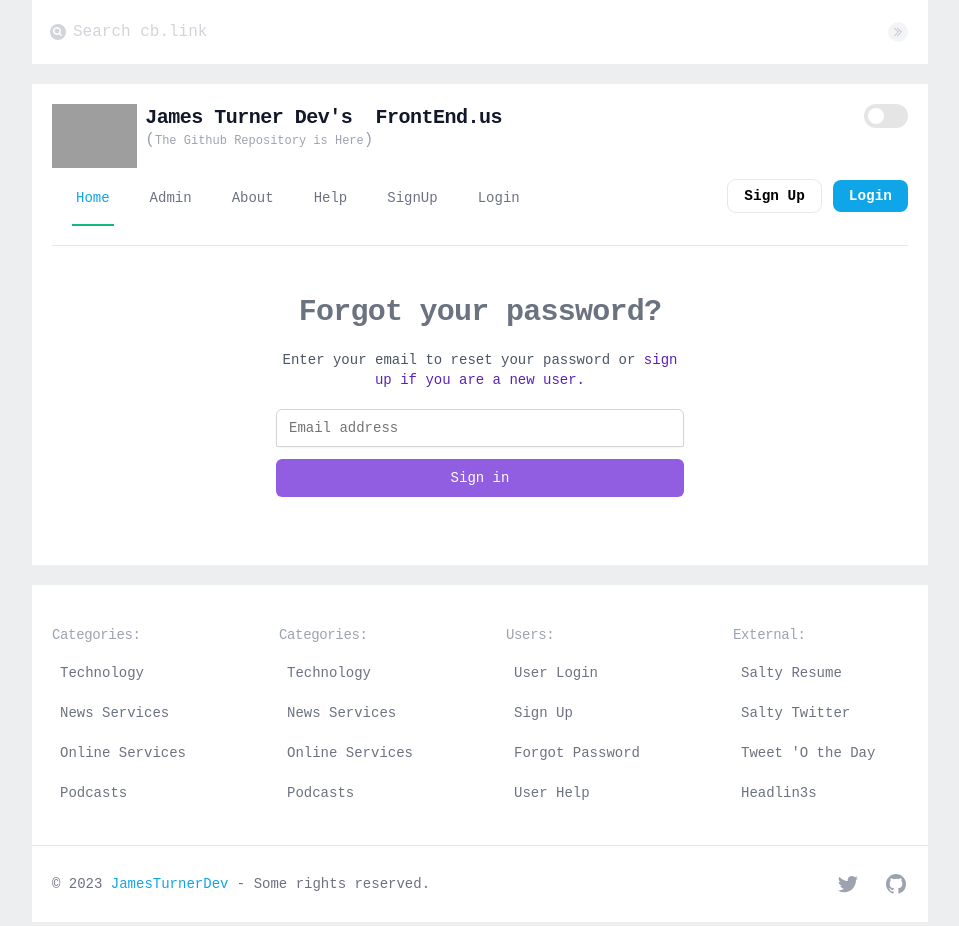
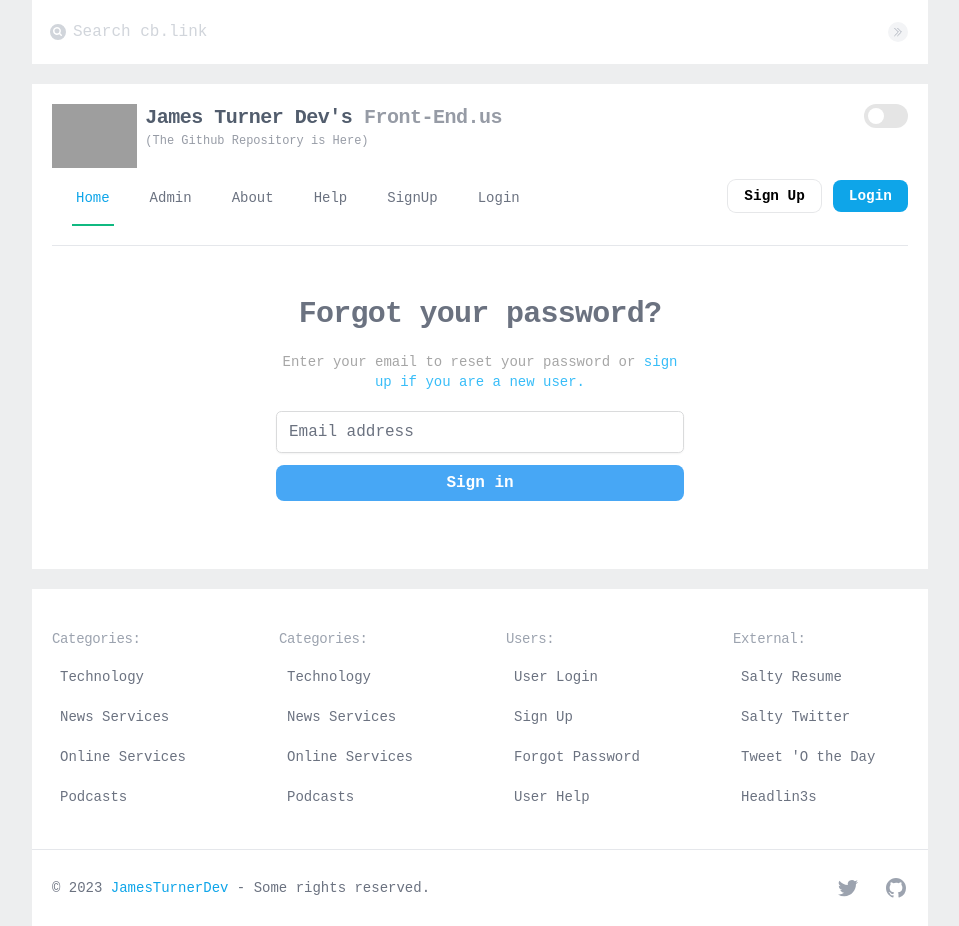
Before and after one commit to jamesturner-dev/front-end.us, a Vue app: page /user/forgot in a window 1280 px wide. Shown: the whole page, without its empty margins (160-1119 px from the left). Built offline with nearby package versions, Linux system fonts and the light colour scheme; grey boxes are pictures that could not be loaded.

Commit message:
Let the standardization begin!

```diff
--- a/src/components/layout/TheHeader.vue
+++ b/src/components/layout/TheHeader.vue
@@ -4,22 +4,17 @@
       <div class="flex-1">
         <div class="flex">
           <a :href="logo.link" class="flex">
-            <img class="h-16 mr-2"
-              :src="logo.src"
-              :alt="logo.alt" />
+            <img class="h-16 mr-2" :src="logo.src" :alt="logo.alt" />
           </a>
           <div>
-            <h1 class="text-xl font-bold tracking-tight text-gray-900 dark:text-gray-300 -mb-1">
-              <a :href="siteInfo.url" class="hover:text-gray-700 dark:hover:text-gray-200">
+            <h1 class="text-xl -mb-1">
+              <a :href="siteInfo.url" class="hover:text-black">
                 {{ siteInfo.subTitle }}
               </a>
-              <a :href="siteInfo.url" class="hover:text-gray-700 dark:hover:text-gray-200">
-                &nbsp;{{ siteInfo.title }}
-              </a>
+              <a :href="siteInfo.url" class="grayLink">&nbsp;{{ siteInfo.title }}</a>
             </h1>
-            <a class="text-gray-400 dark:text-gray-700 hover:text-black dark:hover:text-white"
-              href="https://github.com/jamesturner-dev/cb">
-              (<span class="text-xs">The Github Repository is Here</span>)
+            <a class="grayLink" :href="siteInfo.repository">
+              <span class="text-xs">(The Github Repository is Here)</span>
             </a>
           </div>
         </div>
@@ -37,16 +32,16 @@ import TheSwitch from './Header/TheSwitch.vue';
 const logo = ref(
   {
     src: 'https://imagedelivery.net/jUv0WjkQAcJxE0kRYIap3Q/ddf395ae-9b7e-46ef-01a2-ad7bec32d300/public',
-    alt: 'James Turner Dev\'s FrontEnd.us Logo',
+    alt: 'James Turner Dev\'s Front-End.us Logo',
     link: '/'
-   }
+  }
 );
 const siteInfo = ref(
   {
     subTitle: "James Turner Dev's",
-    title: 'FrontEnd.us',
+    title: 'Front-End.us',
     url: '/',
-    image: 'https://imagedelivery.net/jUv0WjkQAcJxE0kRYIap3Q/ddf395ae-9b7e-46ef-01a2-ad7bec32d300/public'
+    repository: 'https://github.com/jamesturner-dev/front-end.us'
   }
 );
 </script>
--- a/src/components/user/ForgotPassword.vue
+++ b/src/components/user/ForgotPassword.vue
@@ -2,10 +2,10 @@
   <div class="flex min-h-full items-center justify-center px-5">
     <div class="w-full max-w-md space-y-5">
 
-      <h2 class="cbHeader">Forgot your password?</h2>
-      <p class="cbMore">
+      <h2 class="theHeading">Forgot your password?</h2>
+      <p class="more">
         Enter your email to reset your password or
-        <a href="/user/register" class="font-medium text-violet-800 hover:text-sky-500">
+        <a href="/user/register" class="text-sky-400">
           sign up if you are a new user.
         </a>
       </p>
@@ -14,11 +14,10 @@
         <div class="-space-y-px rounded-md shadow-sm">
           <label for="email-address" class="sr-only">Email address</label>
           <input id="email-address" v-model="email" name="email" type="email" autocomplete="email" required=""
-            class="dark:bg-black dark:border-gray-900 relative mb-1 block w-full appearance-none rounded-none rounded-t-md border border-neutral-300 px-3 py-2 text-gray-900 placeholder-neutral-500 focus:z-10 focus:border-sky-500 focus:outline-none focus:ring-sky-500 sm:text-sm"
+            class="formInput focus:z-10 focus:border-sky-500"
             placeholder="Email address" />
         </div>
-        <button @click="login" type="submit"
-          class="group relative flex w-full justify-center rounded-md border border-transparent bg-violet-700 bg-opacity-75 py-2 px-4 text-sm font-medium text-white hover:bg-sky-700 focus:outline-none focus:ring-2 focus:ring-sky-500 focus:ring-offset-2">
+        <button @click="login" type="submit" class="primary w-full">
           Sign in
         </button>
       </form>
--- a/src/components/user/UserLogin.vue
+++ b/src/components/user/UserLogin.vue
@@ -2,14 +2,14 @@
   <div class="flex min-h-full items-center justify-center px-5">
     <div class="w-full max-w-md space-y-8">
       <div>
-        <h2 class="mt-6 cbHeader">
+        <h2 class="mt-6 theHeading">
           Sign in to your account
         </h2>
-        <p class="mt-2 cbMore">
+        <p class="more">
           Or
           {{ " " }}
-          <a href="/user/register" class="font-medium text-violet-800 hover:text-sky-500">
-            sign up today to create a directory
+          <a href="/user/register" class="font-medium text-emerald-400 hover:text-sky-400">
+            sign up today to get started.
           </a>
         </p>
       </div>
@@ -38,7 +38,7 @@
 
         <div>
           <button @click="login" type="submit"
-            class="group relative flex w-full justify-center rounded-md border border-transparent bg-violet-700 bg-opacity-75 py-2 px-4 text-sm font-medium text-white hover:bg-sky-700 focus:outline-none focus:ring-2 focus:ring-sky-500 focus:ring-offset-2">
+            class="primary w-full">
             <span class="absolute inset-y-0 left-0 flex items-center pl-3">
             </span>
             Sign in
--- a/src/components/user/UserRegister.vue
+++ b/src/components/user/UserRegister.vue
@@ -1,55 +1,48 @@
 <template>
-  <div class="cbWrap">
-    <div class="w-full max-w-md space-y-8">
-      <div>
-        <h2 class="mt-6 text-center text-2xl font-bold tracking-tight text-gray-500">
-          Register a new account
-        </h2>
-        <p class="mt-2 cbMore">
-          There are {{ freeSpotsRemaing }} free directories remaining.
-        </p>
-      </div>
+  <div class="theWrapper">
+    <div class="w-full max-w-md space-y-10">
+
+      <h2 class="mt-5 text-center text-2xl font-bold tracking-tight text-gray-500">
+        Register a new account
+      </h2>
+
       <form @submit.prevent="" class="mt-8 space-y-6">
         <input type="hidden" name="remember" value="true" />
         <div class="-space-y-px rounded-md shadow-sm">
           <div>
+            <label for="name" class="sr-only">Name</label>
+            <input id="name" v-model="name" name="name" type="text" autocomplete="name" required=""
+              class="formInput focus:z-10 focus:border-sky-500 focus:outline-none focus:ring-sky-500 sm:text-sm"
+              placeholder="Name" />
+          </div>
+          <div>
             <label for="email-address" class="sr-only">Email address</label>
             <input id="email-address" v-model="email" name="email" type="email" autocomplete="email" required=""
-              class="dark:bg-black dark:border-gray-900 relative block w-full appearance-none rounded-none rounded-t-md border border-gray-300  px-3 py-2 text-gray-900 placeholder-gray-500 focus:z-10 focus:border-sky-500 focus:outline-none focus:ring-sky-500 sm:text-sm"
+              class="formInput focus:z-10 focus:border-sky-500 focus:outline-none focus:ring-sky-500 sm:text-sm"
               placeholder="Email address" />
-          </div>
-          <div>
-            <label for="name" class="sr-only">Name</label>
-            <input id="name" v-model="name" name="name" type="text" autocomplete="name" required=""
-              class="dark:bg-black dark:border-gray-900 relative block w-full appearance-none rounded-none border border-gray-300 px-3 py-2 text-gray-900 placeholder-gray-500 focus:z-10 focus:border-sky-500 focus:outline-none focus:ring-sky-500 sm:text-sm"
-              placeholder="Name" />
           </div>
           <div>
             <label for="password" class="sr-only">Password</label>
             <input id="password" v-model="password" name="password" type="password" autocomplete="current-password"
               required=""
-              class="dark:bg-black dark:border-gray-900 relative block w-full appearance-none rounded-none border border-gray-300 px-3 py-2 text-gray-900 placeholder-gray-500 focus:z-10 focus:border-sky-500 focus:outline-none focus:ring-sky-500 sm:text-sm"
+              class="formInput focus:z-10 focus:border-sky-500 focus:outline-none focus:ring-sky-500 sm:text-sm"
               placeholder="Password" />
           </div>
           <div>
             <label for="confirm-password" class="sr-only">Password</label>
             <input id="confirm-password" v-model="confirmPassword" name="confirm-password" type="password"
               autocomplete="confirm-password" required=""
-              class="dark:bg-black dark:border-gray-900 relative block w-full appearance-none rounded-none rounded-b-md border border-gray-300 px-3 py-2 text-gray-900 placeholder-gray-500 focus:z-10 focus:border-sky-500 focus:outline-none focus:ring-sky-500 sm:text-sm"
+              class="formInput focus:z-10 focus:border-sky-500 focus:outline-none focus:ring-sky-500 sm:text-sm"
               placeholder="Confirm Password" />
           </div>
         </div>
 
         <MemberLink :login=false />
 
-        <div>
-          <button @click="register" type="submit"
-            class="group relative flex w-full justify-center rounded-md border border-transparent bg-violet-700 bg-opacity-75 py-2 px-4 text-sm font-medium text-white hover:bg-sky-700 focus:outline-none focus:ring-2 focus:ring-sky-500 focus:ring-offset-2">
-            <span class="absolute inset-y-0 left-0 flex items-center pl-3">
-            </span>
-            Register
-          </button>
-        </div>
+        <button @click="register" type="submit" class="primary w-full">
+          Register
+        </button>
+
       </form>
     </div>
   </div>
@@ -74,23 +67,10 @@ export default {
 
   mounted() {
 
-    this.getCatLinks()
-
   },
 
   methods: {
 
-    async getCatLinks() {
-      const response = await fetch("http://localhost:5000/api/v1/count/users");
-      const data = await response.json();
-
-      if (data.data < 40) {
-        this.freeSpotsRemaing = 40 - data.data
-      } else {
-        this.freeSpotsRemaing = 0
-      }
-
-    },
 
     async register() {
       if (this.password !== this.confirmPassword) {
--- a/src/style.css
+++ b/src/style.css
@@ -18,6 +18,7 @@
   --grene-hover: rgb(114, 200, 118);
   --darker-gray: rgb(82, 93, 109);
   --mid-gray: rgb(107 114 128);
+  --light-gray: rgb(166, 166, 166);
 }
 
 body {
@@ -37,6 +38,16 @@ a.link {
 
 a.link:hover {
   color: var(--blu-hover);
+}
+
+a.grayLink {
+  color: var(--mid-gray);
+  opacity: 0.7;
+}
+
+a.grayLink:hover {
+  color: var(--darker-gray);
+  opacity: 1;
 }
 
 h1,h2,h3,h4,h5,h6 {
@@ -111,17 +122,32 @@ h1,h2,h3,h4,h5,h6 {
   background-color: rgb(0,0,0);
 }
 
-.cbWrap {
+.formInput {
+  display: block;
+  position: relative;
+  margin-bottom: 0.25rem;
+  width: 100%;
+  border: 1px solid #dadbdc;
+  border-radius: 0.33rem;
+  padding: .5rem .75rem;
+  color: rgb(41, 41, 41);
+  background-color: rgb(255 255 255);
+}
+
+.dark .formInput {
+  color: var(--light-gray);
+  background-color: rgb(0,0,0);
+  border-color: #1c1c1c;
+}
+
+
+.theWrapper{
   display: flex;
   min-height: 100%;
   align-items: center;
   justify-content: center;
-  padding-left: 1.25rem
-    /* 20px */
-  ;
-  padding-right: 1.25rem
-    /* 20px */
-  ;
+  padding-left: 1.25rem;
+  padding-right: 1.25rem;
 }
 
 .cblink-input {
@@ -213,48 +239,34 @@ h1,h2,h3,h4,h5,h6 {
 }
 
 .cbP {
-  font-size: 0.875rem
-    /* 14px */
-  ;
-  line-height: 1.25rem
-    /* 20px */
-  ;
+  font-size: 0.875rem;
+  line-height: 1.25rem;
   font-weight: 500;
   color: rgb(17 24 39);
 }
 
 .cbSub {
-  font-size: 0.75rem
-    /* 12px */
-  ;
-  line-height: 1rem
-    /* 16px */
-  ;
+  font-size: 0.75rem;
+  line-height: 1rem;
   color: rgb(156 163 175);
 }
 
-.cbHeader {
+.theHeading {
+  margin-top: 2px;;
   text-align: center;
-  font-size: 1.875rem
-    /* 30px */
-  ;
-  line-height: 2.25rem
-    /* 36px */
-  ;
+  font-size: 1.875rem;
+  line-height: 2.25rem;
   font-weight: 700;
   letter-spacing: -0.025em;
   color: rgb(107 114 128);
 }
 
-.cbMore {
+.more {
+  margin-top: .25rem;
   text-align: center;
-  font-size: 0.875rem
-    /* 14px */
-  ;
-  line-height: 1.25rem
-    /* 20px */
-  ;
-  color: rgb(75 85 99);
+  font-size: 0.875rem;
+  line-height: 1.25rem;
+  color: var(--light-gray);
 }
 
 .toggleSwitch {
@@ -291,8 +303,6 @@ h1,h2,h3,h4,h5,h6 {
   background-color: rgb(22, 22, 22);
 }
 
-
-
 .fakeButton {
   position: relative;
   overflow: hidden;
```
Also changed, not shown: 1 other file (tests, documents, lock files or other folders).
